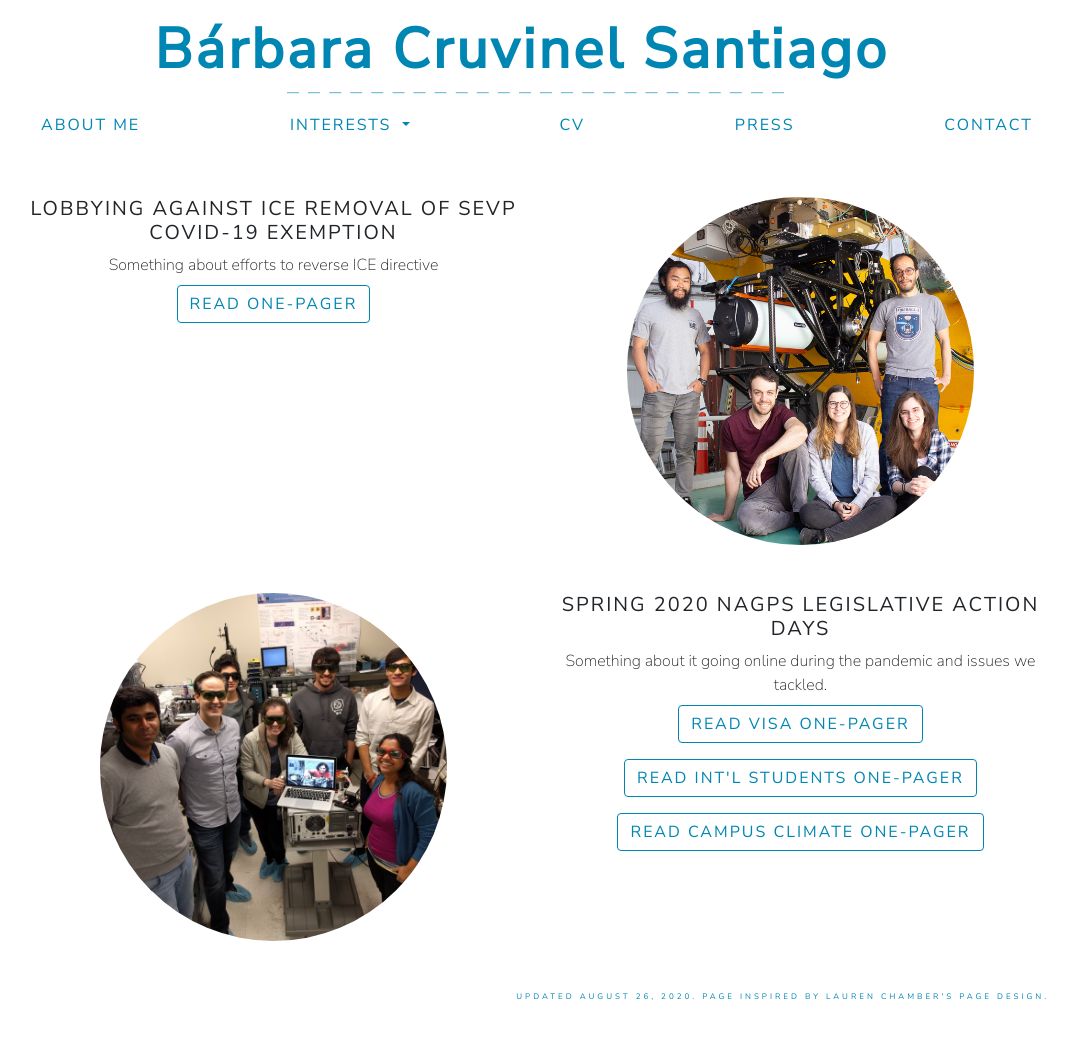
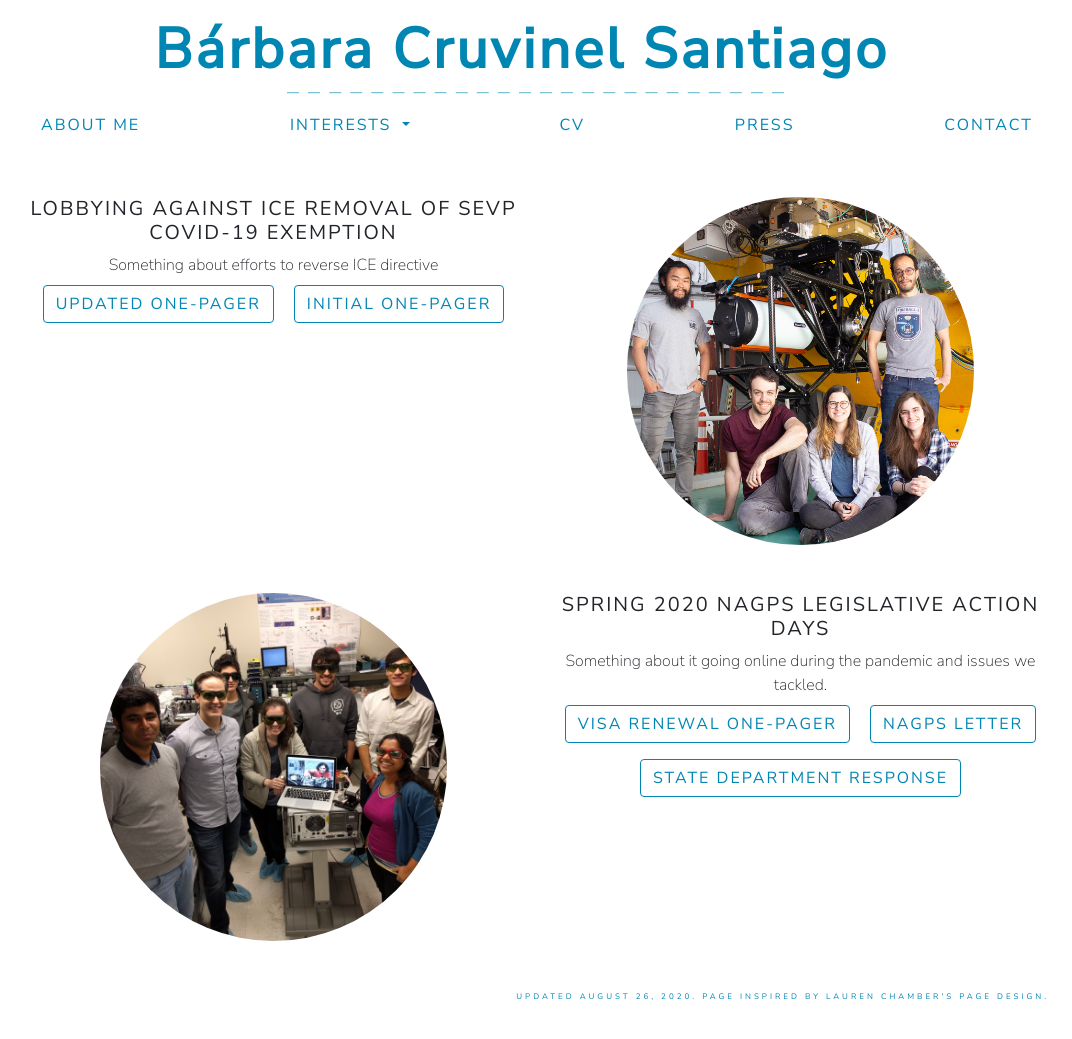
Before and after one commit to barbaracrusan/barbaracrusan.github.io, a Jekyll site: the page built from policy.html, in a window 1280 px wide and 1041 px high. Shown: the whole window, without its empty margins (103-1175 px from the left). Built offline with Jekyll 4.4.1, drawn with Linux system fonts in a browser that asks for light colours; nearby versions of some CDN libraries.

Commit message:
updated policy one-pagers and letters

```diff
--- a/policy.html
+++ b/policy.html
@@ -16,7 +16,9 @@ title: PUBLIC POLICY
 
        <!-- Add pdf view button -->
       <a class="btn btn-outline-secondary my-2 mx-2" role="button"
-         href="pdfs/AAS_2020_Poster.pdf" target="_blank">READ ONE-PAGER</a>
+         href="pdfs/policy_pdfs/F1_Updated_Actionable_Items.pdf" target="_blank">UPDATED ONE-PAGER</a>
+      <a class="btn btn-outline-secondary my-2 mx-2" role="button"
+         href="pdfs/policy_pdfs/F1_Actionable_Items.pdf" target="_blank">INITIAL ONE-PAGER</a>
 
       </div>
 
@@ -39,13 +41,13 @@ title: PUBLIC POLICY
 
        <!-- Add pdf view buttons -->
       <a class="btn btn-outline-secondary my-2 mx-2" role="button"
-         href="pdfs/LIGO_2018_Poster.pdf" target="_blank">READ VISA ONE-PAGER</a>
+         href="pdfs/policy_pdfs/CUGSO&SUGSO_F1VisaRevalidation.pdf" target="_blank">VISA RENEWAL ONE-PAGER</a>
 
       <a class="btn btn-outline-secondary my-2 mx-2" role="button"
-         href="pdfs/LIGO_2018_Poster.pdf" target="_blank">READ INT'L STUDENTS ONE-PAGER</a>
+         href="pdfs/policy_pdfs/NAGPS_F1VisaRevalidation_LetterToStateDepartment.pdf" target="_blank">NAGPS LETTER</a>
 
       <a class="btn btn-outline-secondary my-2 mx-2" role="button"
-         href="pdfs/LIGO_2018_Poster.pdf" target="_blank">READ CAMPUS CLIMATE ONE-PAGER</a>
+         href="pdfs/policy_pdfs/NAGPS_F1VisaRevalidation_StateDepartmentResponse.pdf" target="_blank">STATE DEPARTMENT RESPONSE</a>
 
       </div>
     </div>
```
Also changed, not shown: images/Captura de Tela 2020-08-26 às 21.22.22.png (added), 9 other files.
